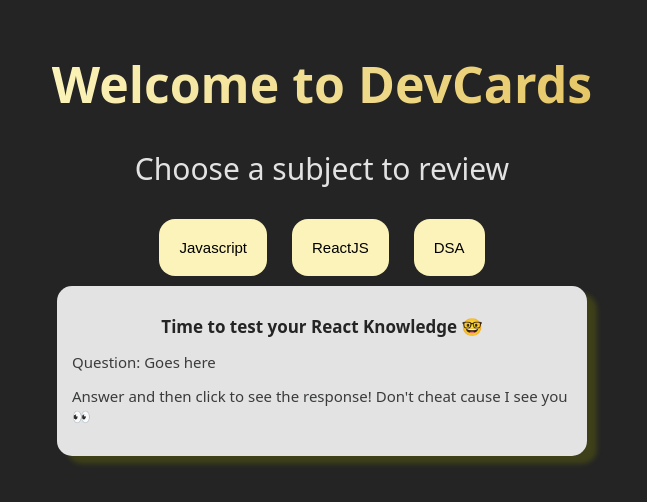
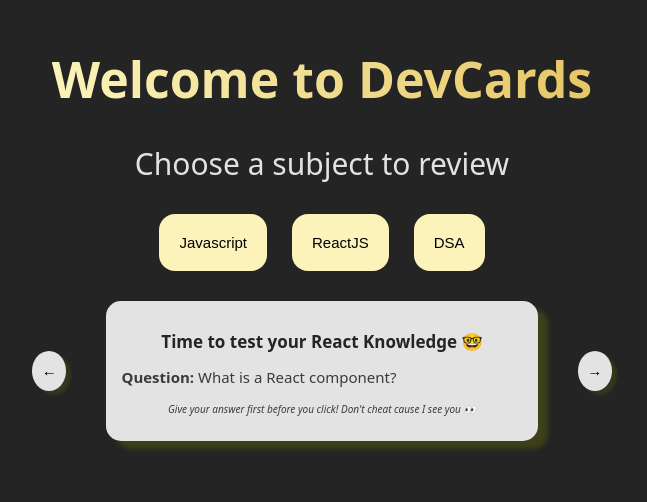
Before and after one commit to code-techhb/devCards, a React (Vite) app: page / in a window 1280 px wide. Shown: the part 150-652 px from the top of the page, without its empty margins (318-965 px from the left). Built offline with nearby package versions, Linux system fonts and the light colour scheme.

Commit message:
+ add basic required features to the card

```diff
--- a/src/components/Flashcard/Flashcard.jsx
+++ b/src/components/Flashcard/Flashcard.jsx
@@ -1,16 +1,62 @@
+import { useState } from "react";
 import styles from "./Flashcard.module.css";
+import flashcardQuestions from "../../data";
 
 const Flashcard = () => {
+  const [currentIndex, setCurrentIndex] = useState(() => {
+    return Math.floor(Math.random() * flashcardQuestions.length);
+  });
+
+  const [showAnswer, setShowAnswer] = useState(false);
+
+  const goToPrevious = () => {
+    setCurrentIndex((prevIndex) =>
+      prevIndex === 0 ? flashcardQuestions.length - 1 : prevIndex - 1
+    );
+    setShowAnswer(false);
+  };
+
+  const goToNext = () => {
+    setCurrentIndex((prevIndex) =>
+      prevIndex === flashcardQuestions.length - 1 ? 0 : prevIndex + 1
+    );
+    setShowAnswer(false);
+  };
+
+  const toggleAnswer = () => {
+    setShowAnswer(!showAnswer);
+  };
+
   return (
-    <div className={styles.card}>
-      <h2>Time to test your React Knowledge 🤓</h2>
-      <p>Question: Goes here</p>
-      <p>
-        Answer and then click to see the response! Don't cheat cause I see you
-        👀
-      </p>
+    <div className={styles.cardContainer}>
+      <button className={styles.navButton} onClick={goToPrevious}>
+        &larr;
+      </button>
+
+      <div className={styles.card} onClick={toggleAnswer}>
+        <h2>Time to test your React Knowledge 🤓</h2>
+        <p>
+          <span>Question:</span> {flashcardQuestions[currentIndex].Question}
+        </p>
+
+        {showAnswer ? (
+          <div className={styles.answer}>
+            <p>
+              <span>Answer:</span> {flashcardQuestions[currentIndex].Answer}
+            </p>
+          </div>
+        ) : (
+          <p className={styles.funNote}>
+            Give your answer first before you click! Don't cheat cause I see you
+            👀
+          </p>
+        )}
+      </div>
+
+      <button className={styles.navButton} onClick={goToNext}>
+        &rarr;
+      </button>
     </div>
   );
 };
-
 export default Flashcard;
--- a/src/components/Flashcard/Flashcard.module.css
+++ b/src/components/Flashcard/Flashcard.module.css
@@ -1,3 +1,12 @@
+.cardContainer {
+  display: flex;
+  align-items: center;
+  justify-content: center;
+  margin: 2rem auto;
+  max-width: 60rem;
+  gap: 3rem;
+}
+
 .card {
   width: 50rem;
   background-color: var(--white);
@@ -5,7 +14,13 @@
   padding: 1.5rem;
   margin: 1rem 0;
   border-radius: 15px;
-  box-shadow: 10px 8px 5px rgba(123, 130, 1, 0.301);
+  box-shadow: 10px 8px 5px rgba(123, 130, 1, 0.3);
+  cursor: pointer;
+  transition: transform 0.2s ease;
+}
+
+.card:hover {
+  transform: translateY(-2px);
 }
 
 .card h2 {
@@ -18,3 +33,39 @@
   font-size: 1.5rem;
   line-height: 1.3;
 }
+
+.card span {
+  font-weight: 700;
+}
+
+.card .funNote {
+  font-size: 1rem;
+  text-align: center;
+  font-style: italic;
+}
+
+.navButton {
+  background-color: var(--white);
+  border: none;
+  border-radius: 50%;
+  width: 40px;
+  height: 40px;
+  display: flex;
+  align-items: center;
+  justify-content: center;
+  cursor: pointer;
+  margin: 0 1rem;
+  font-size: 1.5rem;
+  box-shadow: 5px 4px 3px rgba(123, 130, 1, 0.2);
+}
+
+.navButton:hover {
+  background-color: #e0e0e0;
+}
+
+.answer {
+  margin-top: 1rem;
+  padding: 1rem;
+  background-color: rgba(123, 130, 1, 0.1);
+  border-left: 4px solid var(--background-color);
+}
--- a/src/components/Landing/landing.jsx
+++ b/src/components/Landing/landing.jsx
@@ -1,14 +1,15 @@
 import styles from "./landing.module.css";
 const Landing = () => {
+  const sendAlert = () => alert("Feature in development. Coming soon!");
+
   return (
     <div className={styles.container}>
       <h1> Welcome to DevCards</h1>
       <p>Choose a subject to review</p>
       <div className={styles.tabsContainer}>
-        {/* add action when buttons clicked */}
-        <button>Javascript</button>
-        <button>ReactJS</button>
-        <button>DSA</button>
+        <button onClick={sendAlert}>Javascript</button>
+        <button onClick={sendAlert}>ReactJS</button>
+        <button onClick={sendAlert}>DSA</button>
       </div>
     </div>
   );
```
